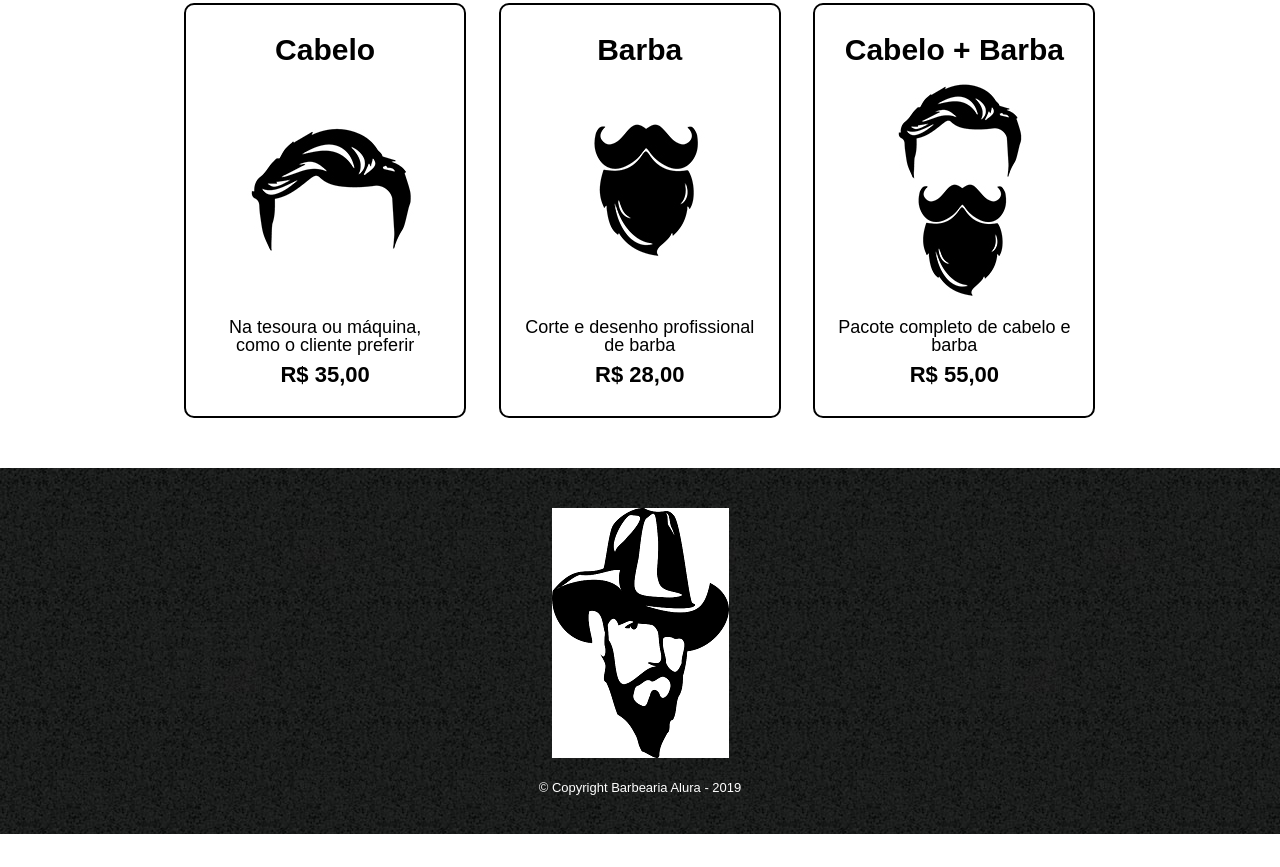
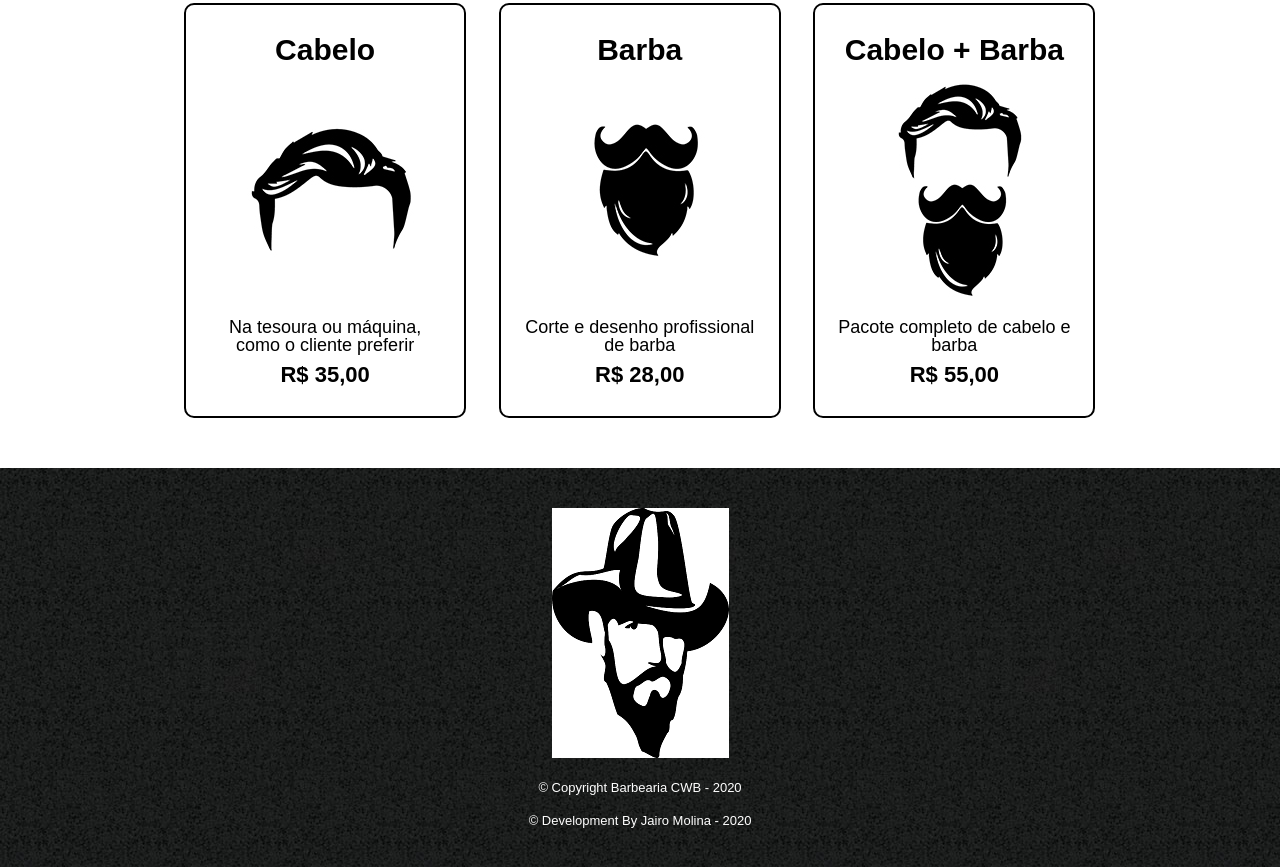
Before and after one commit to jromolina/barbearia-cwb, a plain HTML site: page produtos.html in a window 1280 px wide. Shown: the part 340-1207 px from the top of the page. Before the commit the page ends 1174 px from the top, so only its background shows below. Drawn offline with Linux system fonts and the light colour scheme.

Commit message:
Update produtos.html

```diff
--- a/produtos.html
+++ b/produtos.html
@@ -47,7 +47,8 @@
 
 		<footer>
 			<img src="logo-branco.png">
-			<p class="copyright">&copy; Copyright Barbearia Alura - 2019</p>
+			<p class="copyright">&copy; Copyright Barbearia CWB - 2020</p>
+			<p class="copyright">&copy; Development By Jairo Molina - 2020</p>
 		</footer>
 	</body>
 </html>
```
